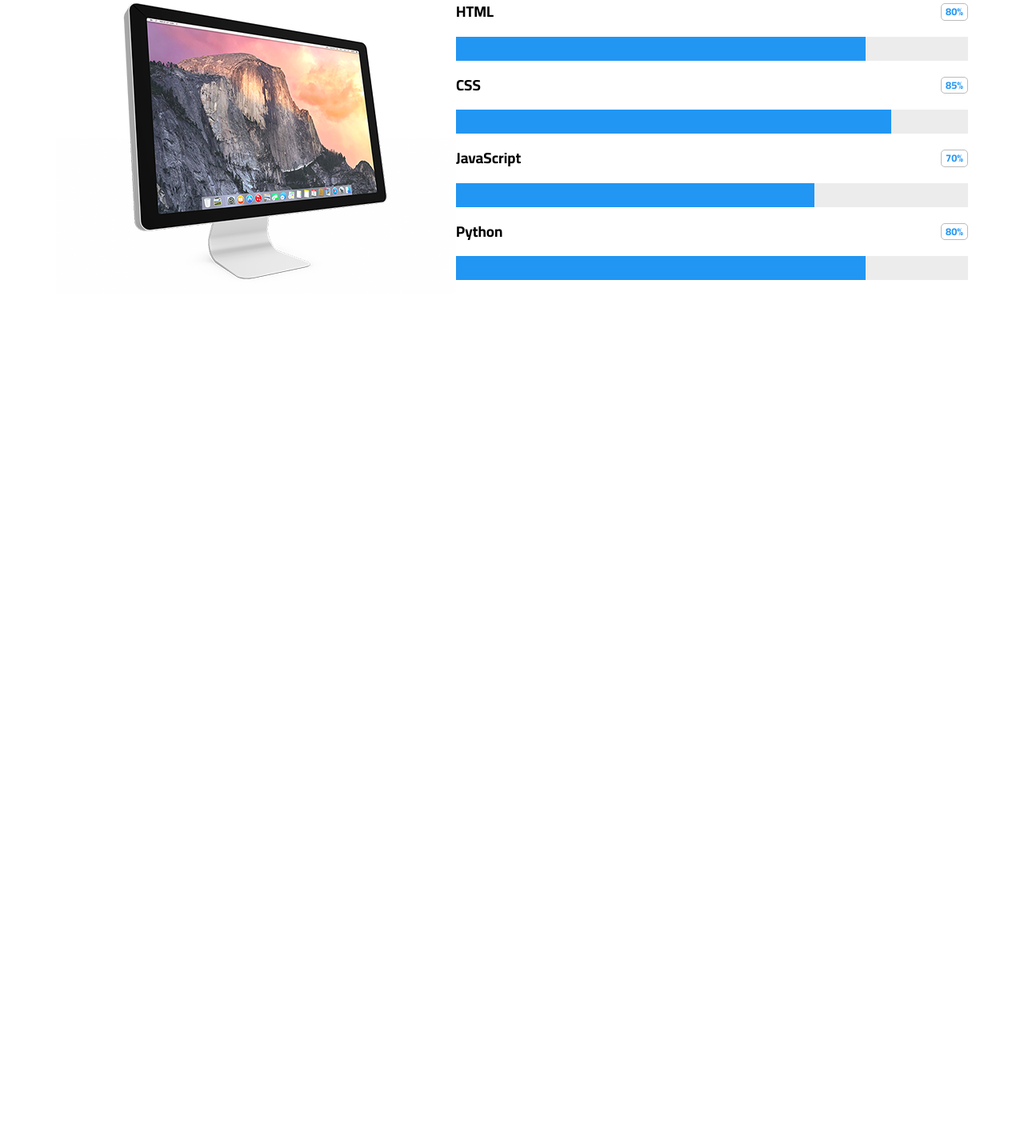
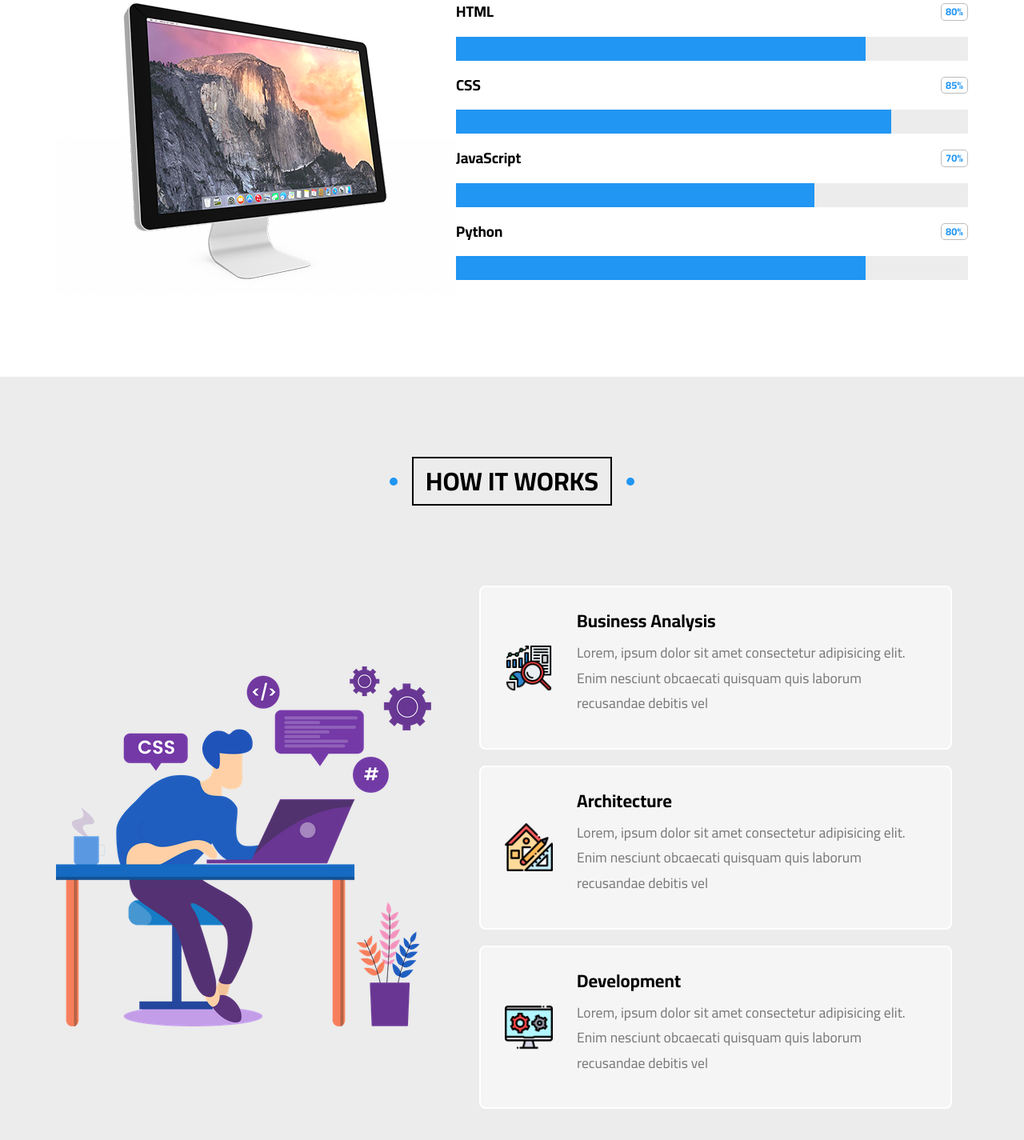
Before and after one commit to AmrNasem/Gaming-App, a plain HTML site: page index.html in a window 1280 px wide. Shown: the part 7556-8981 px from the top of the page at 80% size. Before the commit the page ends 8027 px from the top, so only its background shows below. Drawn offline with Linux system fonts and the light colour scheme.

Commit message:
Create 'How it works' section

```diff
--- a/css/style.css
+++ b/css/style.css
@@ -869,3 +869,67 @@ header .mega-menu .links li a {
   transition: var(--main-transition);
 }
 /* End skills section */
+/* Start "how it works" section */
+.how-it-works {
+  padding-top: var(--main-padding-top);
+  padding-bottom: var(--main-padding-bottom);
+  background-color: var(--section-background);
+}
+.how-it-works .container {
+  display: flex;
+  align-items: center;
+  gap: var(--main-gap);
+}
+@media (max-width: 992px) {
+  .how-it-works .image {
+    display: none;
+  }
+}
+.how-it-works .image img {
+  width: 100%;
+}
+.how-it-works .ways {
+  flex: 1;
+}
+.how-it-works .ways .way {
+  display: flex;
+  align-items: center;
+  gap: 30px;
+  background-color: #f5f5f5;
+  padding: 30px;
+  border: 2px solid white;
+  border-radius: 8px;
+  margin: 20px;
+  position: relative;
+  z-index: 2;
+}
+.how-it-works .ways .way::before {
+  content: "";
+  position: absolute;
+  top: 50%;
+  left: 50%;
+  transform: translate(-50%, -50%);
+  width: 0;
+  height: 0;
+  background-color: var(--section-background);
+  transition: var(--main-transition);
+  z-index: -1;
+  border-radius: inherit;
+}
+.how-it-works .ways .way:hover::before {
+  width: 100%;
+  height: 100%;
+}
+.how-it-works .ways .way img {
+  width: 60px;
+}
+.how-it-works .ways .way .info h3 {
+  font-size: 1.4rem;
+}
+.how-it-works .ways .way .info p {
+  margin: 10px 0;
+  font-size: 1.1rem;
+  line-height: 1.8;
+  color: #777;
+}
+/* End "how it works" section */
--- a/index.html
+++ b/index.html
@@ -52,7 +52,7 @@
                 </li>
                 <li>
                   <i class="far fa-clipboard fa-fw"></i>
-                  <a href="#works">How It Works</a>
+                  <a href="#how-it-works">How It Works</a>
                 </li>
               </ul>
               <ul class="links">
@@ -600,6 +600,46 @@
       </div>
     </div>
     <!-- End skills section -->
+    <!-- Start 'how it works' section -->
+    <div class="how-it-works" id="how-it-works">
+      <h1 class="main-title">How it works</h1>
+      <div class="container">
+        <div class="image"><img src="./images/work-steps.png" alt="" /></div>
+        <div class="ways">
+          <div class="way">
+            <img src="./images/work-steps-1.png" alt="" />
+            <div class="info">
+              <h3>Business Analysis</h3>
+              <p>
+                Lorem, ipsum dolor sit amet consectetur adipisicing elit. Enim
+                nesciunt obcaecati quisquam quis laborum recusandae debitis vel
+              </p>
+            </div>
+          </div>
+          <div class="way">
+            <img src="./images/work-steps-2.png" alt="" />
+            <div class="info">
+              <h3>Architecture</h3>
+              <p>
+                Lorem, ipsum dolor sit amet consectetur adipisicing elit. Enim
+                nesciunt obcaecati quisquam quis laborum recusandae debitis vel
+              </p>
+            </div>
+          </div>
+          <div class="way">
+            <img src="./images/work-steps-3.png" alt="" />
+            <div class="info">
+              <h3>Development</h3>
+              <p>
+                Lorem, ipsum dolor sit amet consectetur adipisicing elit. Enim
+                nesciunt obcaecati quisquam quis laborum recusandae debitis vel
+              </p>
+            </div>
+          </div>
+        </div>
+      </div>
+    </div>
+    <!-- End 'how it works' section -->
 
     <script src="js/main.js"></script>
   </body>
```
